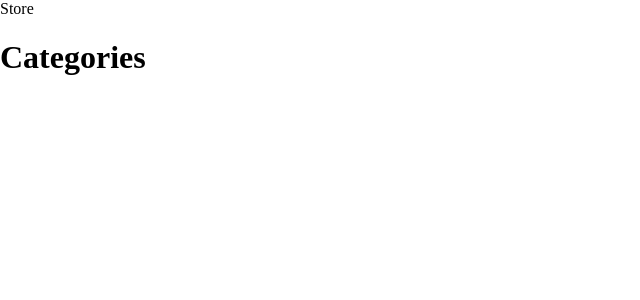
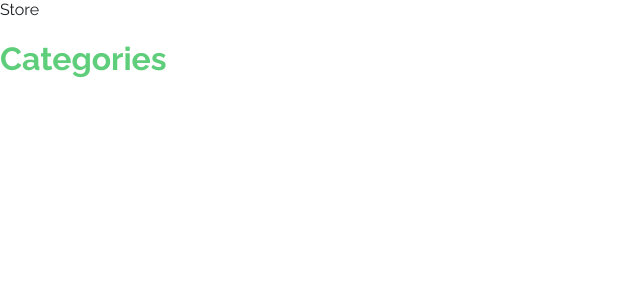
Before and after one commit to Braslava/react_storefront, a React (Create React App) app: page / in a window 1280 px wide. Shown: the top 300 px of the page, without its empty margins (0-640 px from the left). Built offline with nearby package versions, Linux system fonts and the light colour scheme.

Commit message:
component and styles set-up

```diff
--- /dev/null
+++ b/src/components/Category/Category.css
@@ -0,0 +1,3 @@
+h1 {
+    color: var(--green);
+}
--- a/src/components/Category/Category.js
+++ b/src/components/Category/Category.js
@@ -3,6 +3,7 @@ import { Component } from "react";
 import { graphql } from "@apollo/client/react/hoc";
 
 import { gql } from "@apollo/client";
+import "./Category.css";
 
 const getCategoriesQuery = gql`
     query {
--- a/src/global_styles/App.css
+++ b/src/global_styles/App.css
@@ -1,3 +1,5 @@
+@import url('https://fonts.googleapis.com/css2?family=Raleway:wght@300;400;500;600;700&family=Roboto&display=swap');
+
 :root {
     --main-text: #1D1F22;
     --green: #5ECE7B;
@@ -12,7 +14,9 @@
   body {
       padding: 0;
       margin: 0;
+      font: 400 16px 'Raleway', sans-serif;
   }
 
 .App {
+    color: var(--main-text);
 }
```
